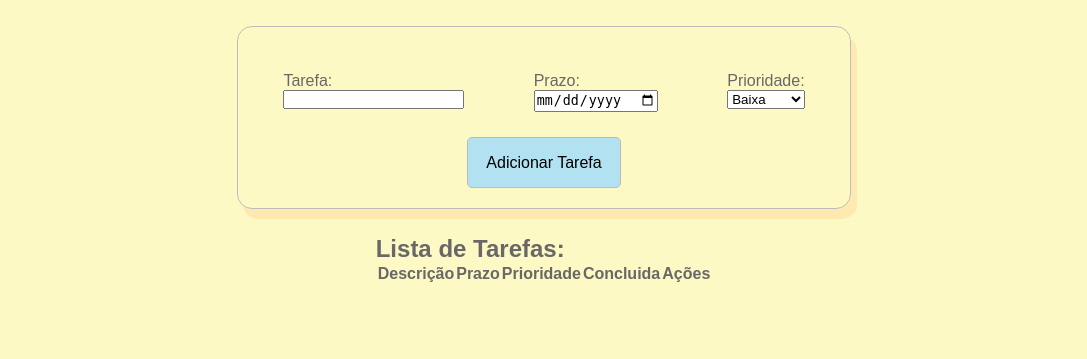
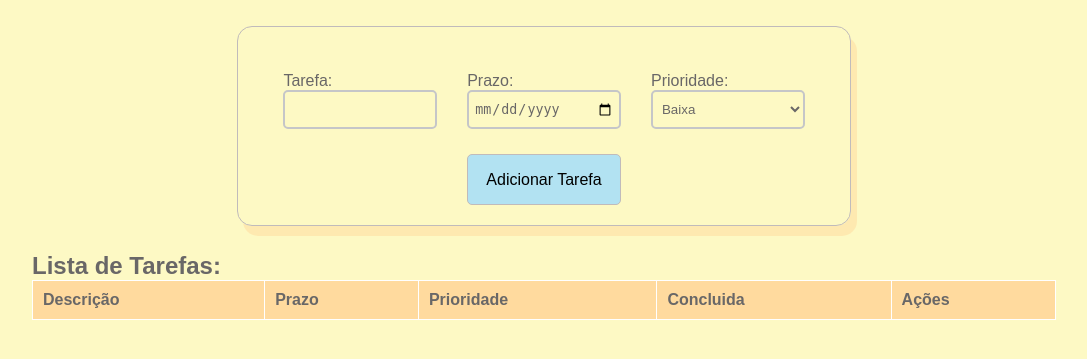
Before and after one commit to cristiellesreis/gerenciador-tarefas-match, a Flask app: page / in a window 1280 px wide. Shown: the part 64-423 px from the top of the page, without its empty margins (96-1183 px from the left). Run offline with Flask 3, Linux system fonts and the light colour scheme; lists and menus that the app fills with data are empty.

Commit message:
finalizando o layout

```diff
--- a/api/static/css/style.css
+++ b/api/static/css/style.css
@@ -10,6 +10,26 @@ body {
     font-weight: 300;
     color: #696767;
 }
+
+input[type=text],
+input[type=date],
+select {
+    border: 2px solid #c5c6c8;
+    border-radius: 5px;
+    height: 3vw;
+    width: 12vw;
+    padding: 5px;
+    color: #696767;
+    background-color: #fdf9c4;
+}
+
+
+input[type=text],
+input[type=date],
+select:focus {
+    outline: none;
+}
+
 .header {
     height: 5vw;
     text-align: center;
@@ -78,3 +98,54 @@ body {
     width: 12vw;
     background-color: #b2e2f2;
 }
+
+#task-table button {
+    border: none;
+    padding: 8px 16px;
+    cursor: pointer;
+    margin-right: 5px;
+    border-radius: 4px;
+    font-size: 14px;
+}
+
+.table-container {
+    width: 80vw;
+}
+
+.task-table {
+    border-collapse: collapse;
+    min-width: 100%;
+    background-color: #fdf9c4;
+}
+
+.task-table thead {
+    background-color: #ffda9e;
+}
+
+.task-table th {
+    padding: 10px;
+    text-align: left;
+    font-weight: bold;
+    border: 1px solid #fff;
+}
+
+.task-table td {
+    padding: 10px;
+    text-align: left;
+    border: 1px solid #fff;
+}
+
+.task-table td button {
+    padding: 5px 10px;
+    background-color: #fabfb7;
+    border: none;
+    cursor: pointer;
+}
+
+.task-table .remove {
+    background-color: #fabfb7;
+}
+
+.task-table .complete {
+    background-color: #b2e2f2;
+}
--- a/api/templates/index.html
+++ b/api/templates/index.html
@@ -6,34 +6,6 @@
     <meta name="viewport" content="width=device-width, initial-scale=1.0">
     <title>Gerenciador de Tarefas Match!</title>
     <link rel="stylesheet" href="{{ url_for('static', filename='css/style.css') }}">
-    <script>
-
-        function excluirTarefa(id) {
-
-            fetch(`/excluir/${id}`, {
-                method: 'DELETE'
-            })
-                .then(response => {
-                    if (response.ok) {
-                        window.location.reload();
-                    }
-                })
-                .catch(error => console.error('Erro ao excluir tarefa:', error));
-        }
-
-        function concluirTarefa(id) {
-            fetch(`/concluir/${id}`, {
-                method: 'PUT'
-            })
-                .then(response => {
-                    if (response.ok) {
-                        window.location.reload();
-                    }
-                })
-                .catch(error => console.error('Erro ao concluir tarefa:', error));
-        }
-
-    </script>
 </head>
 
 <body>
@@ -68,9 +40,9 @@
             </div>
         </form>
 
-        <section>
+        <div class="table-container">
             <h2>Lista de Tarefas:</h2>
-            <table id="task-table">
+            <table class="task-table">
                 <thead>
                     <tr>
                         <th>Descrição</th>
@@ -101,8 +73,36 @@
                     {% endfor %}
                 </tbody>
             </table>
-        </section>
-        </container>
+        </div>
+    </div>
 </body>
 
+<script>
+
+    function excluirTarefa(id) {
+
+        fetch(`/excluir/${id}`, {
+            method: 'DELETE'
+        })
+            .then(response => {f
+                if (response.ok) {
+                    window.location.reload();
+                }
+            })
+            .catch(error => console.error('Erro ao excluir tarefa:', error));
+    }
+
+    function concluirTarefa(id) {
+        fetch(`/concluir/${id}`, {
+            method: 'PUT'
+        })
+            .then(response => {
+                if (response.ok) {
+                    window.location.reload();
+                }
+            })
+            .catch(error => console.error('Erro ao concluir tarefa:', error));
+    }
+
+</script>
 </html>
```
